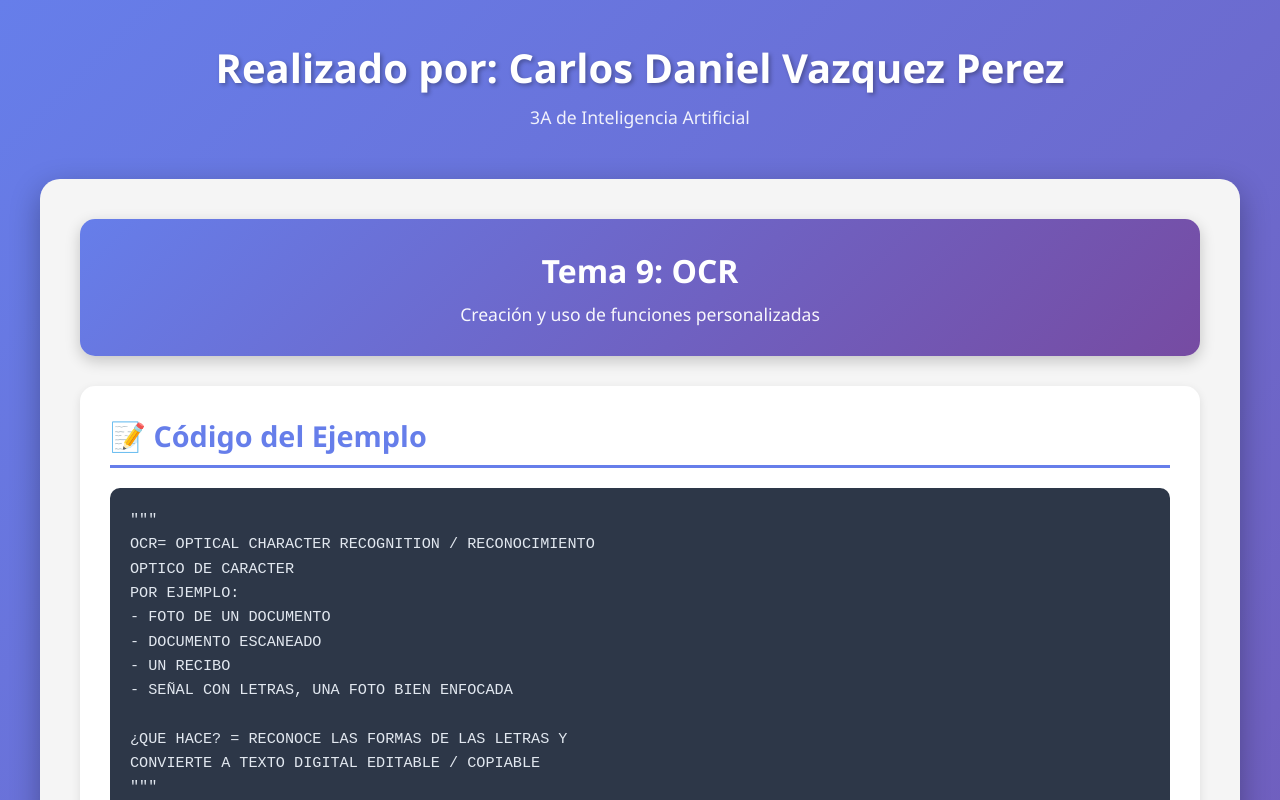
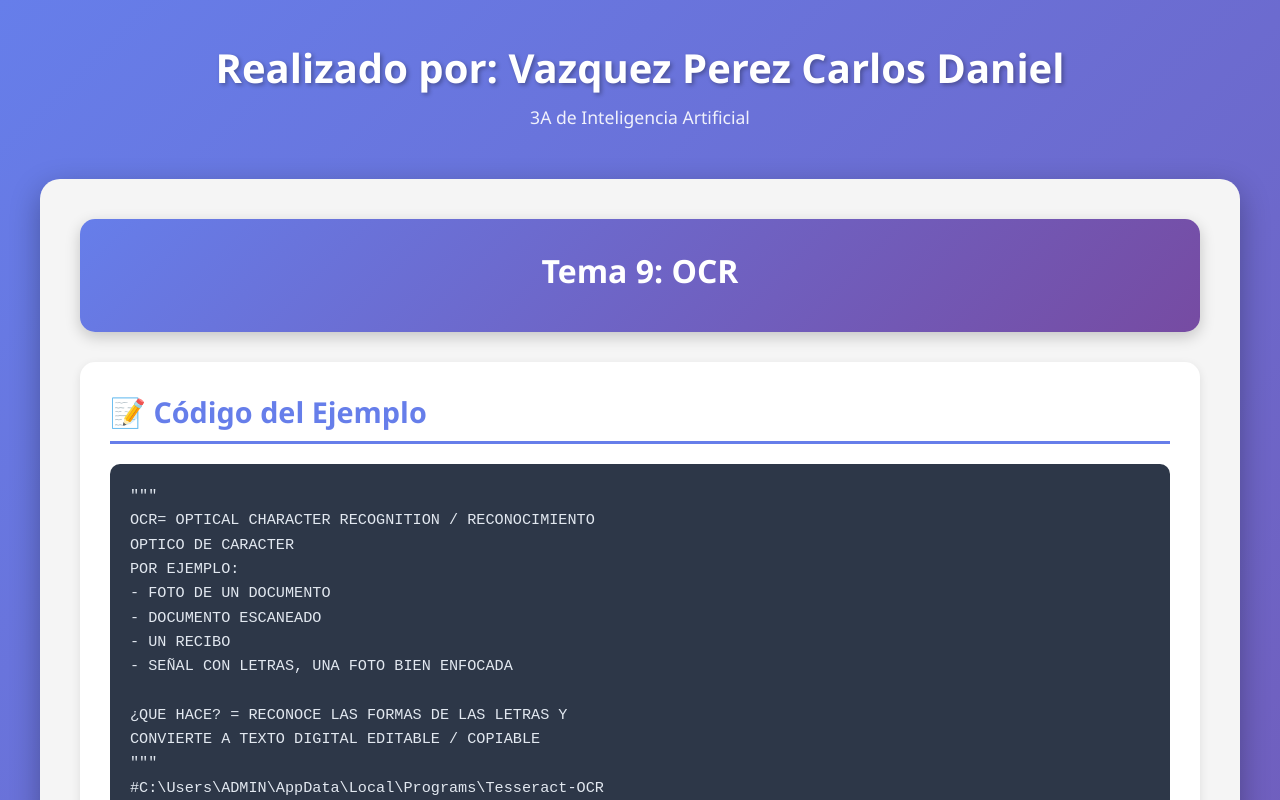
Before and after one commit to danielvazquez0714-cpu/portafolio_va, a plain HTML site: page OCR.html in a window 1280 px wide. Shown: the top 800 px of the page. Drawn offline with Linux system fonts and the light colour scheme.

Commit message:
Update OCR.html

```diff
--- a/OCR.html
+++ b/OCR.html
@@ -180,14 +180,13 @@
 <body>
     <div class="container">
         <div class="header">
-            <h1>Realizado por: Carlos Daniel Vazquez Perez</h1>
+            <h1>Realizado por: Vazquez Perez Carlos Daniel</h1>
             <p>3A de Inteligencia Artificial</p>
         </div>
 
         <div class="content-wrapper">
             <div class="tema-titulo">
                 <h2>Tema 9: OCR</h2>
-                <p>Creación y uso de funciones personalizadas</p>
             </div>
 
             <div class="section">
```
